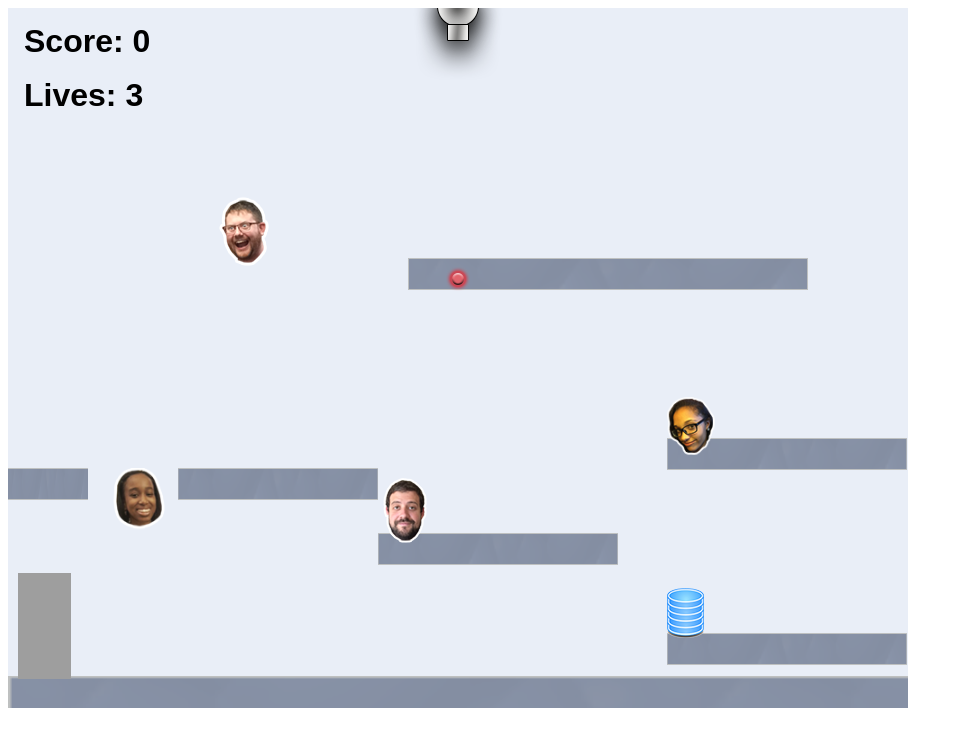
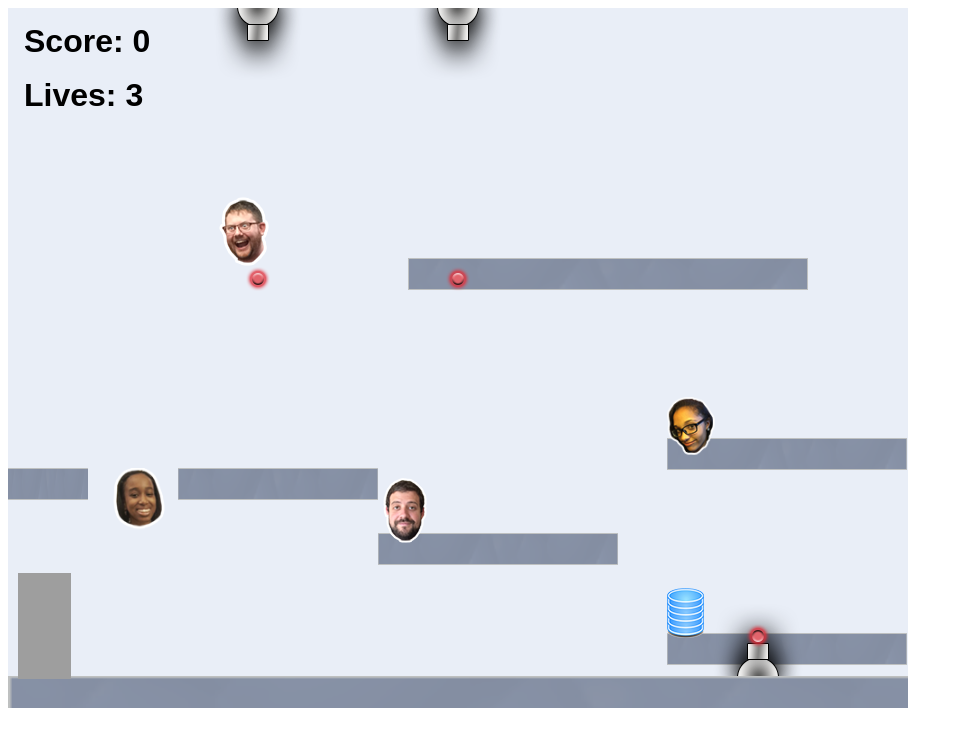
Before and after one commit to Zonk4/Zonk4.github.io, a website: page projects/platformer/index.html in a window 1280 px wide. Shown: the whole page, without its empty margins (0-963 px from the left). Drawn offline with Linux system fonts and the light colour scheme; animation ran at ten frames a second.

Commit message:
<message about commit>

```diff
--- a/projects/platformer/js/init/cannon.js
+++ b/projects/platformer/js/init/cannon.js
@@ -28,7 +28,8 @@
 
         // example:
         createCannon("top", 450);
-
+        createCannon("top", 250);
+        createCannon("bottom", 750, 3000)
 
         // ALL YOUR CODE GOES ABOVE HERE ///////////////////////////////////////
         ////////////////////////////////////////////////////////////////////////
```
Also changed, not shown: index.html (+0 -3 lines).
